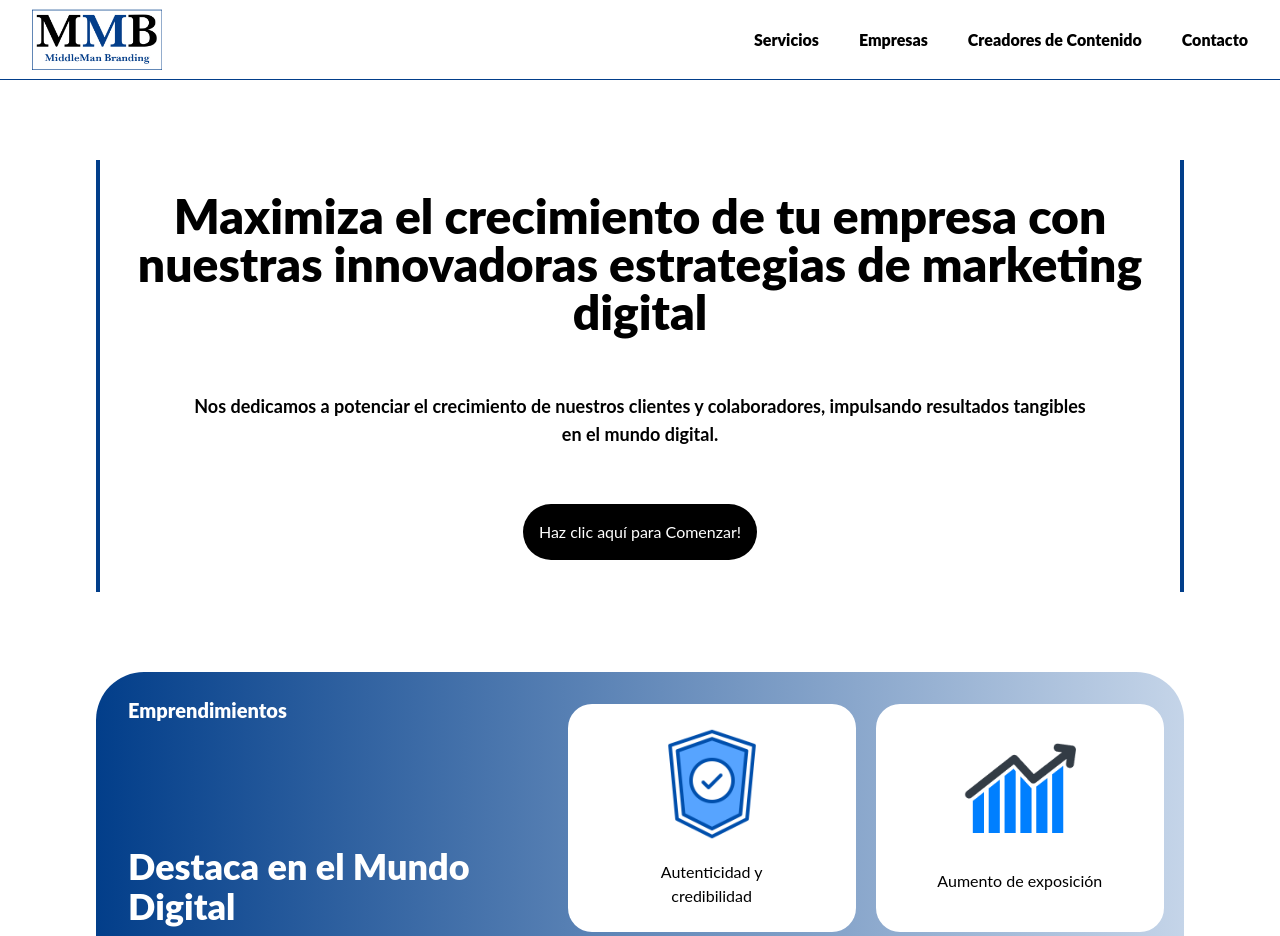
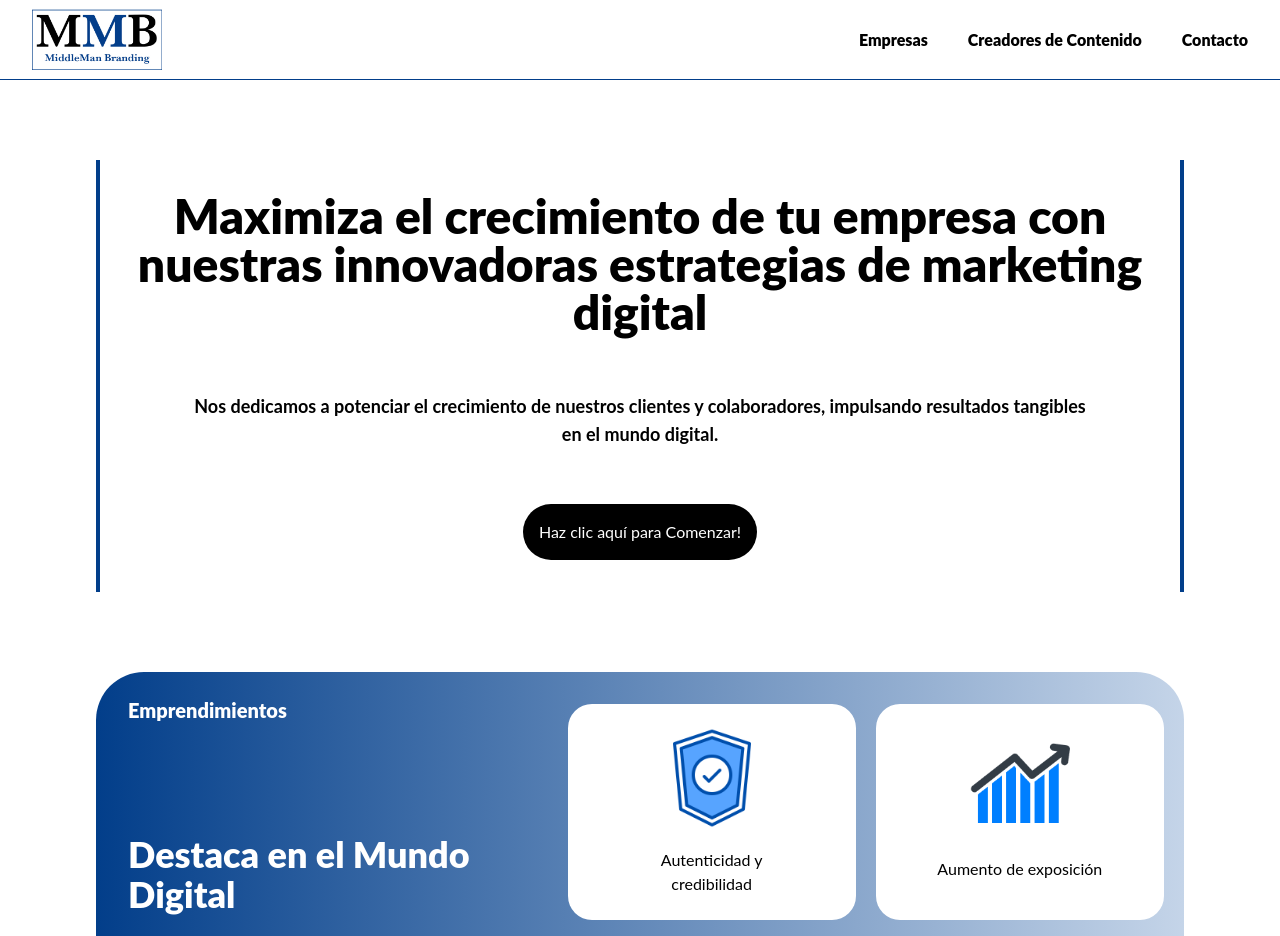
Before and after one commit to Santiago-Hanine/middleman-branding, a Next.js app: page / in a window 1280 px wide. Shown: the top 936 px of the page. Built offline with nearby package versions, Linux system fonts and the light colour scheme.

Commit message:
Fixes on homepage and delete navlink "services"

```diff
--- a/src/app/Components/Card/index.tsx
+++ b/src/app/Components/Card/index.tsx
@@ -10,7 +10,7 @@ const Card = ({img, title, aosDuration}: CardProps) => {
   return (
     <div data-aos="fade-up" data-aos-duration={aosDuration} className='bg-white relative xl:w-72 flex flex-col items-center justify-evenly md:gap-5 rounded-3xl p-4 md:p-6'>
         <div className="md:w-28 flex justify-center items-center">
-            <img src={img} alt={title} />
+            <Image src={img} alt={title} width={100} height={100}/>
         </div>
         <h3 className="text-black text-center  max-w-[19ch]">{title}</h3>
     </div>
--- a/src/app/Components/CardContainer/Cards.tsx
+++ b/src/app/Components/CardContainer/Cards.tsx
@@ -2,37 +2,37 @@ export const Cards = [
     {
         title: "Diversificación de Audiencias",
         text: "Al colaborar con una variedad de creadores de contenido, la marca puede conectar con diferentes segmentos de audiencia que podrían estar interesados en sus productos o servicios, lo que permite una diversificación efectiva de su base de clientes potenciales",
-        src: 'audiencia.png',
+        src: '/audiencia.png',
         aosDelay: 100
     },
     {
         title: "Alcance Orgánico Extendido",
         text: "La marca tiene la oportunidad de ampliar su alcance mediante la promoción en los canales de múltiples creadores de contenido, lo que resulta en una exposición orgánica y más amplia para la marca.",
-        src: 'organico.png',
+        src: '/organico.png',
         aosDelay: 300
     },
     {
         title: "Autenticidad y Credibilidad Reforzadas",
         text: "La promoción a través de creadores de contenido puede percibirse como más auténtica y creíble por parte de la audiencia a diferencia de anuncios pagados de manera directa en Instagram o en Tiktok.",
-        src: 'autenticidad.png',
+        src: '/autenticidad.png',
         aosDelay: 500
     },
     {
         title: "Interacción y Compromiso Mejorados",
         text: "Los videos promocionales generados por los creadores de contenido suelen generar una mayor interacción y compromiso por parte de la audiencia, lo que no solo aumenta el conocimiento de la marca, sino que también fomenta una mayor participación y vinculación con ella.",
-        src: 'interaccion.png',
+        src: '/interaccion.png',
         aosDelay: 100
     },
     {
         title: "Potencial de Viralidad",
         text: "Existe la posibilidad de que los videos promocionales se vuelvan virales, lo que puede generar un efecto de gran impulso en la exposición de la marca y aumentar significativamente su visibilidad en línea, alcanzando a un público mucho más amplio de lo previsto inicialmente.",
-        src: 'viral.png',
+        src: '/viral.png',
         aosDelay: 300
     },
     {
         title: "Fortalecimiento de la Identidad de Marca",
         text: "La asociación con creadores de contenido que comparten los valores y la visión de la marca ayuda a reforzar su identidad y personalidad en el mercado, generando una conexión más profunda y duradera con los consumidores.",
-        src: 'fortalecimiento.png',
+        src: '/fortalecimiento.png',
         aosDelay: 500
     },
 ]
--- a/src/app/Components/CardsWithText/index.tsx
+++ b/src/app/Components/CardsWithText/index.tsx
@@ -1,4 +1,4 @@
-import React from 'react'
+import Image from 'next/image'
 
 interface CardsWithText {
     title: string,
@@ -12,7 +12,7 @@ const CardsWithText = ({title, text, imgSrc, imgAlt, aosDelay}: CardsWithText) =
   return (
     <div data-aos="fade-up" data-aos-delay={aosDelay} className="p-4 flex flex-col gap-8 h-full md:h-auto md:min-h-[270px] justify-around bg-white rounded-[40px_0px_40px_0px] drop-shadow-md">
         <div className='flex items-center gap-4'>
-            <img className='w-16' src={imgSrc} alt={imgAlt} />
+            <Image src={imgSrc} alt={imgAlt} width={64} height={64}/>
             <h3 className='font-bold text-2xl lg:text-xl md:w-2/3 text-[#0F110F]'>
                 {title}
             </h3>
--- a/src/app/Components/Navbar/Navlist.tsx
+++ b/src/app/Components/Navbar/Navlist.tsx
@@ -4,10 +4,6 @@ interface Navlist {
 }
 
 export const Navlist:Navlist[] = [
-    {
-        name: "Servicios",
-        link: "/servicios",
-    },
     {
         name: "Empresas",
         link: "/empresas",
--- a/src/app/page.tsx
+++ b/src/app/page.tsx
@@ -20,7 +20,7 @@ export default function Home() {
           title="Maximiza el crecimiento de tu empresa con nuestras innovadoras estrategias de marketing digital"
           text="Nos dedicamos a potenciar el crecimiento de nuestros clientes y colaboradores, impulsando resultados tangibles en el mundo digital."
         />
-        <Box eyebrow="Emprendimientos" title="Destaca en el Mundo Digital" description="Te ofrecemos las herramientas y estrategias necesarias para destacar en el mundo digital." link="/emprendimientos">
+        <Box eyebrow="Emprendimientos" title="Destaca en el Mundo Digital" description="Te ofrecemos las herramientas y estrategias necesarias para destacar en el mundo digital." link="/empresas">
             <Card aosDuration={400} img='/safety.png' title='Autenticidad y credibilidad'/>
             <Card aosDuration={600} img='/chart.png' title='Aumento de exposición'/>
             <Card aosDuration={800} img='/heart.png' title='Potencial Viral'/>
```
